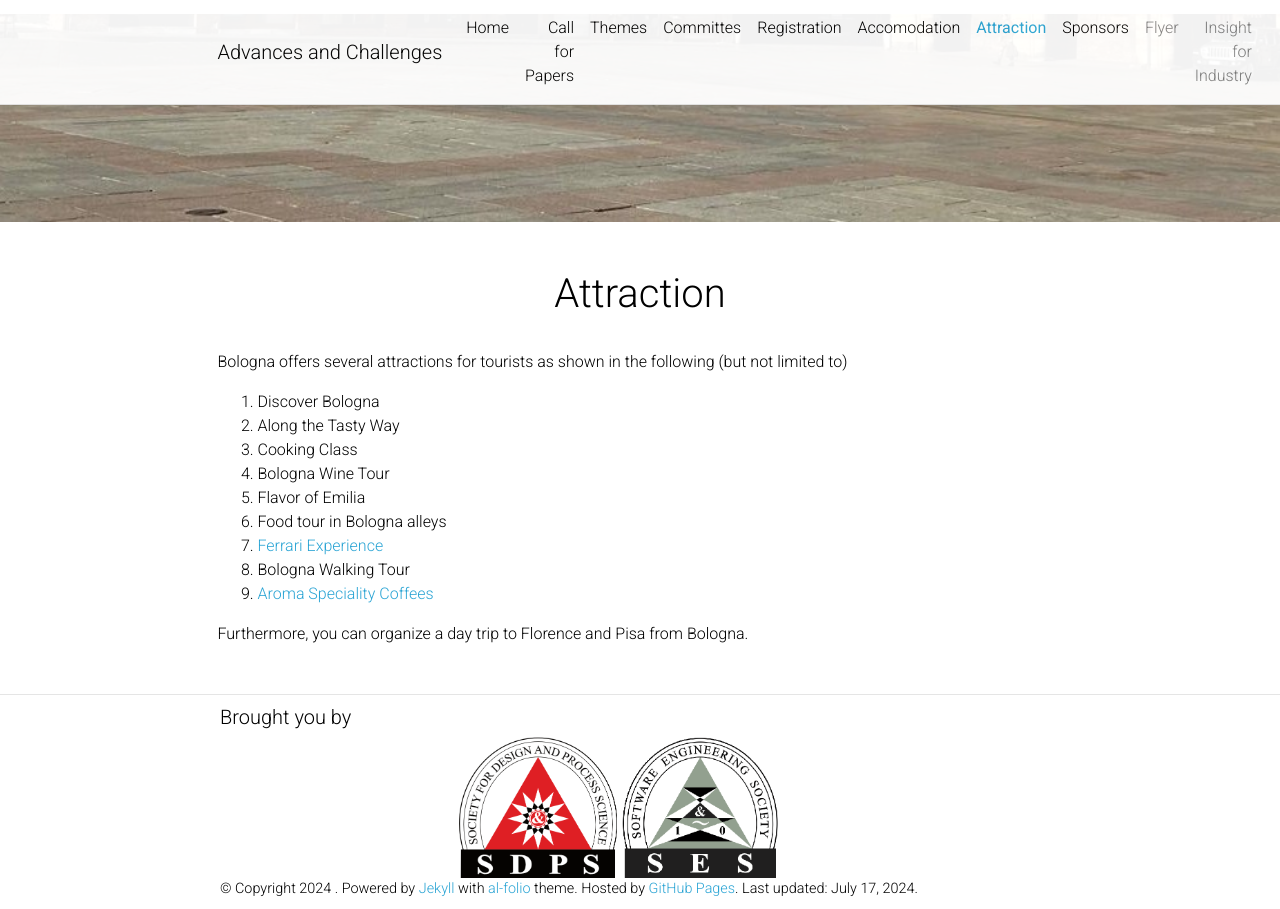
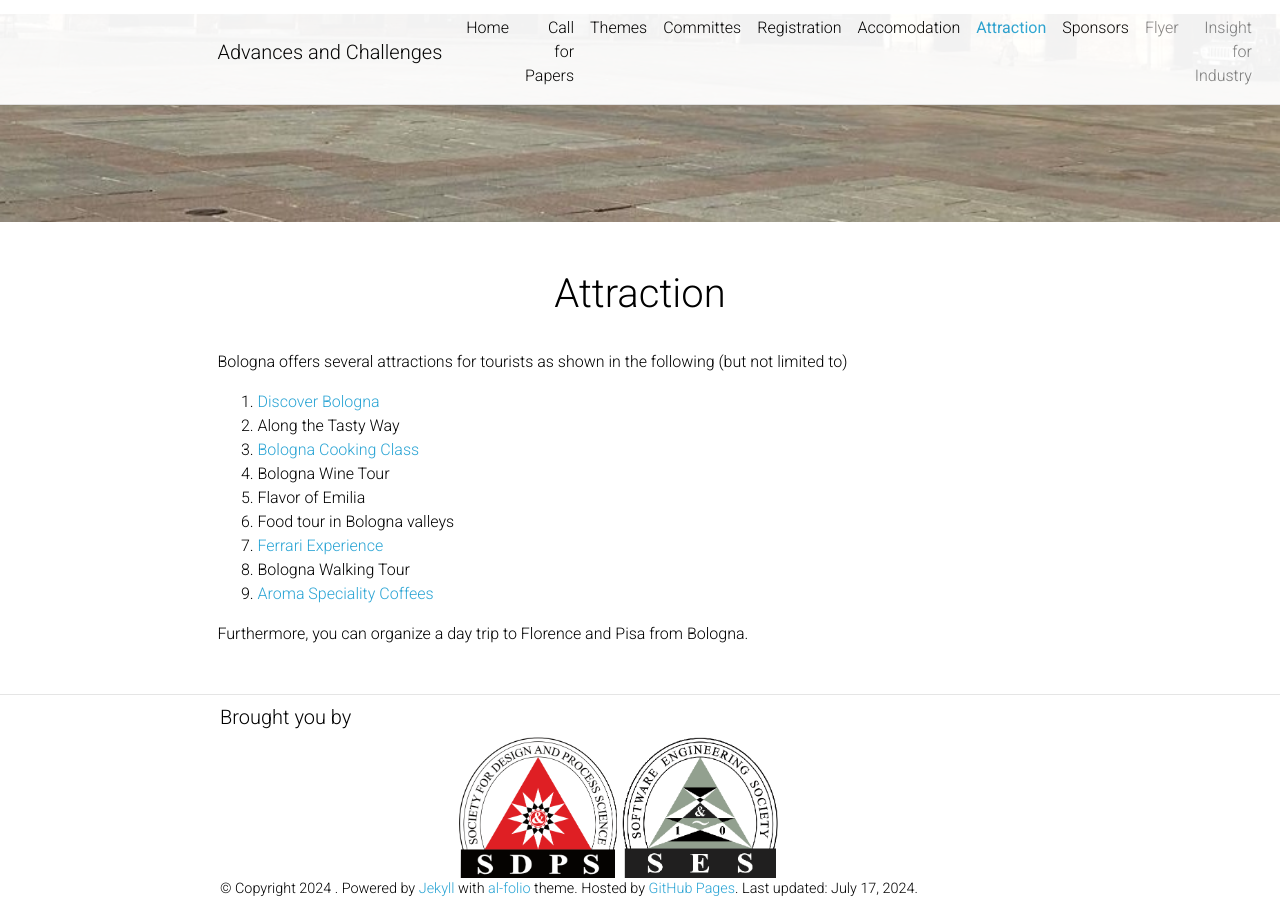
Before and after one commit to GenAI4DPS/advances-challenges, a Jekyll site: the page built from _pages/attraction.md, in a window 1280 px wide. Built offline with Jekyll 4.4.1, drawn with Linux system fonts in a browser that asks for light colours; comment, search, counter and statistics services are not loaded; a style sheet for code colours, icons or effects is not loaded.

Commit message:
Update attraction.md

```diff
--- a/_pages/attraction.md
+++ b/_pages/attraction.md
@@ -11,12 +11,12 @@ nav_order: 7
 
 Bologna offers several attractions for tourists as shown in the following (but not limited to)
 
-1. Discover Bologna
+1. [Discover Bologna](https://www.bolognawelcome.com/en/experiences/298939/Discover-Bologna---City-centre-walking-tour)
 2. Along the Tasty Way
-3. Cooking Class
+3. [Bologna Cooking Class](https://cookingschoolbologna.com)
 4. Bologna Wine Tour
 5. Flavor of Emilia
-6. Food tour in Bologna alleys
+6. Food tour in Bologna valleys
 7. [Ferrari Experience](https://www.ferrari.com/en-EN/museums/personalised-experience)
 8. Bologna Walking Tour
 9. [Aroma Speciality Coffees](https://www.ilpiaceredelcaffe.it/thebaristareferencebook)
```
